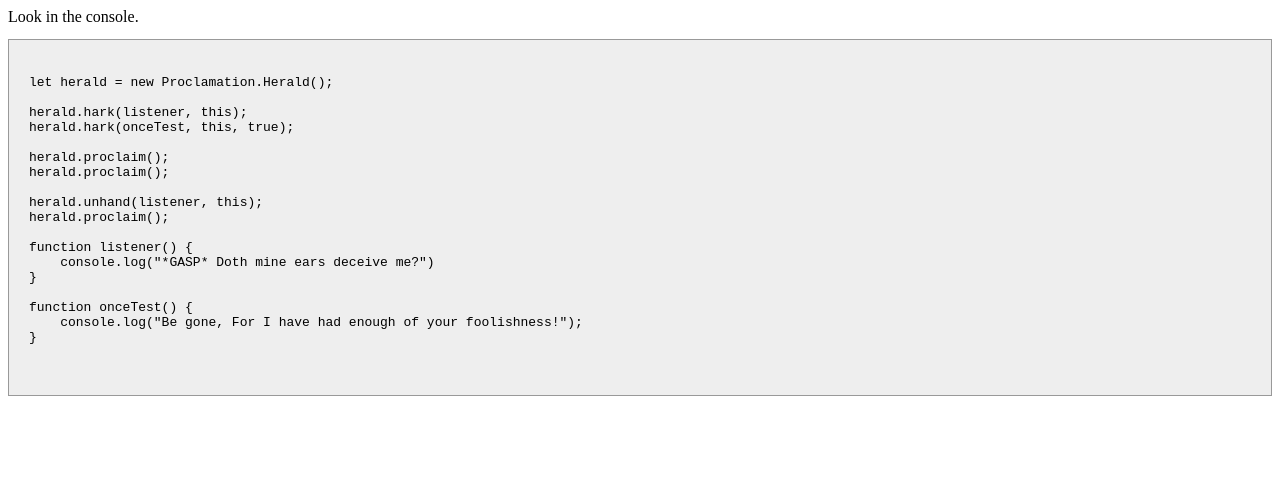
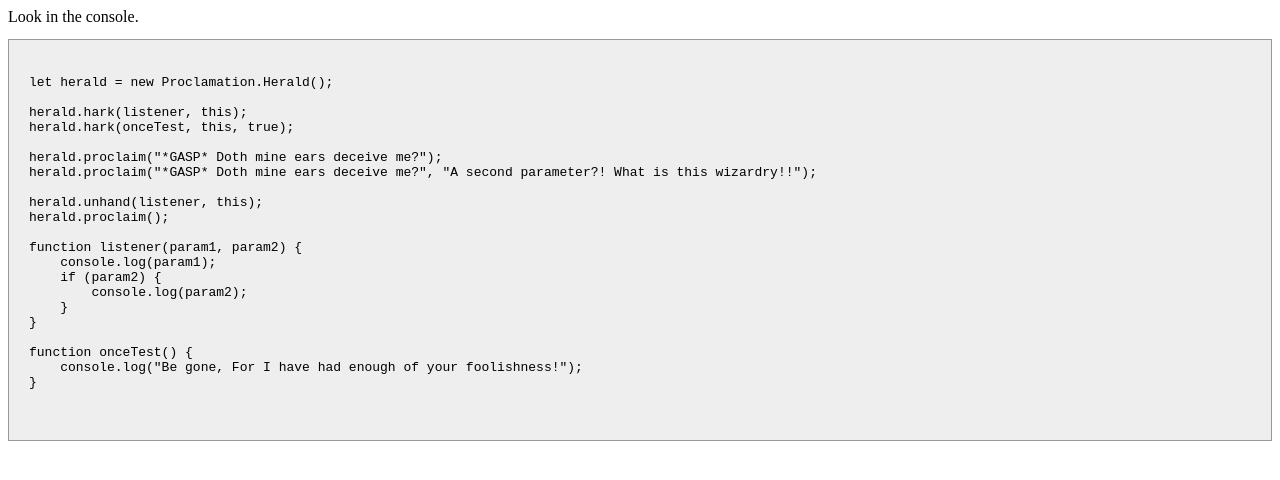
Before and after one commit to JonnyCodes/Proclamation, a website: page index.html in a window 1280 px wide. Drawn offline with Linux system fonts and the light colour scheme; files that its build step writes are made by us from their sources.

Commit message:
Fixing spelling mistak in readme and updating example code in index.html

```diff
--- a/index.html
+++ b/index.html
@@ -13,14 +13,17 @@ let herald = new Proclamation.Herald();
 herald.hark(listener, this);
 herald.hark(onceTest, this, true);
 
-herald.proclaim();
-herald.proclaim();
+herald.proclaim("*GASP* Doth mine ears deceive me?");
+herald.proclaim("*GASP* Doth mine ears deceive me?", "A second parameter?! What is this wizardry!!");
 
 herald.unhand(listener, this);
 herald.proclaim();
 
-function listener() {
-    console.log("*GASP* Doth mine ears deceive me?")
+function listener(param1, param2) {
+    console.log(param1);
+    if (param2) {
+        console.log(param2);
+    }
 }
 
 function onceTest() {
```
Also changed, not shown: README.md.
